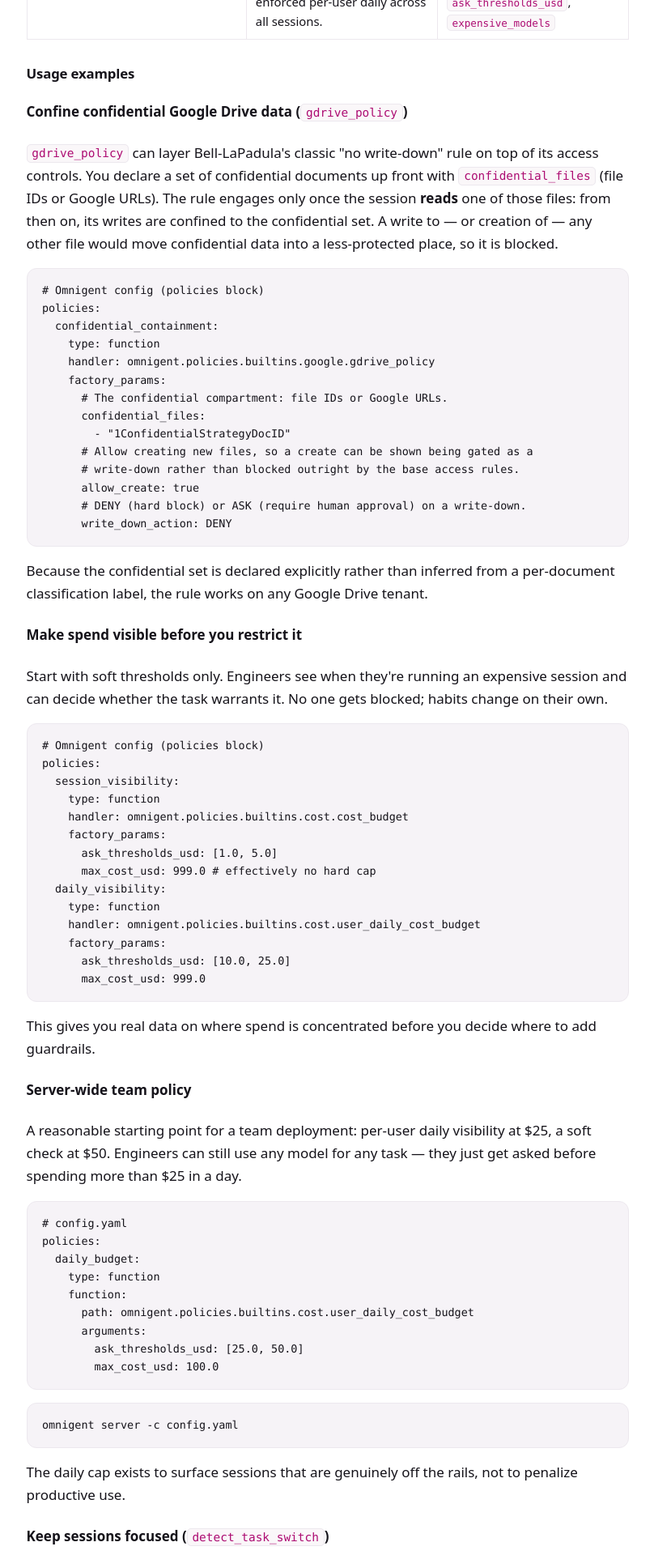
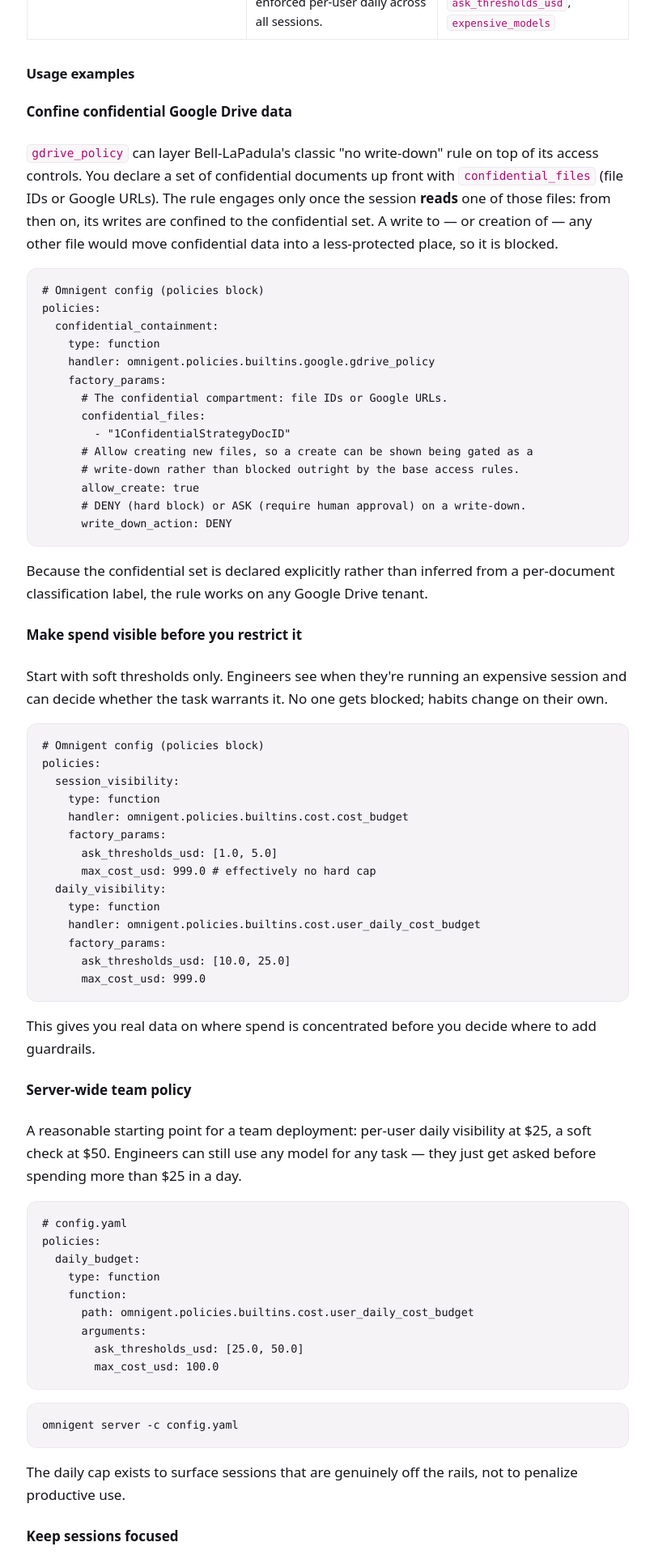
Before and after one commit to omnigent-ai/omnigent-site, a Next.js app: page /docs/policies/builtin in a window 1280 px wide. Shown: the part 3760-5680 px from the top of the page at 81% size, without its empty margins (260-1068 px from the left). Built offline with nearby package versions, Linux system fonts and the light colour scheme; no server answers.

Commit message:
docs(policies): drop policy name from section headings

```diff
--- a/app/docs/policies/builtin/page.mdx
+++ b/app/docs/policies/builtin/page.mdx
@@ -54,7 +54,7 @@ All builtin policies live under `omnigent.policies.builtins`.
 
 ### Usage examples
 
-#### Confine confidential Google Drive data (`gdrive_policy`)
+#### Confine confidential Google Drive data
 
 `gdrive_policy` can layer Bell-LaPadula's classic "no write-down" rule on top
 of its access controls. You declare a set of confidential documents up front
@@ -134,7 +134,7 @@ omnigent server -c config.yaml
 The daily cap exists to surface sessions that are genuinely off the rails,
 not to penalize productive use.
 
-#### Keep sessions focused (`detect_task_switch`)
+#### Keep sessions focused
 
 Use this policy to keep sessions focused and avoid wasting tokens on stale context.
 On each user `request`, it classifies whether the latest message continues the
```
